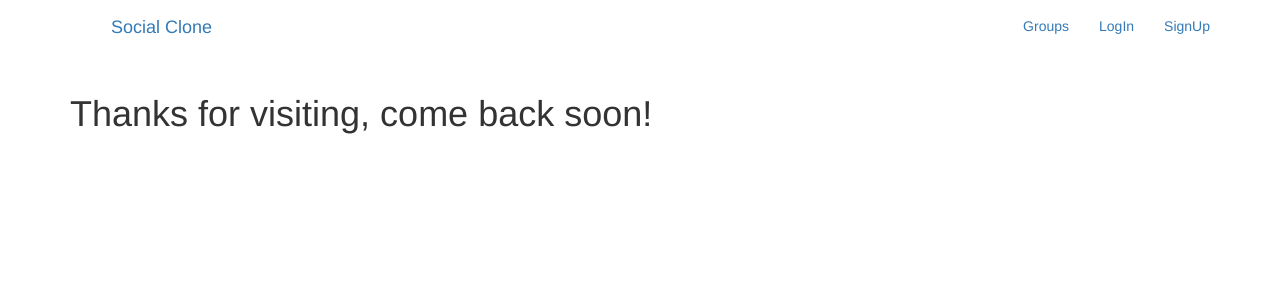
After one commit to chouhanpankaj/Social_clone_project, a Django app: page /thanks/ in a window 1280 px wide. The commit adds this page. Shown: the top 300 px of the page. Run offline with Django 3.2, Linux system fonts and the light colour scheme; some libraries are stand-ins or nearby versions.

Commit message:
signup and login  functionality added

```diff
--- a/Project/settings.py
+++ b/Project/settings.py
@@ -122,3 +122,6 @@ USE_TZ = True
 
 STATIC_URL = '/static/'
 STATICFILES_DIR = [os.path.join(BASE_DIR, 'static')]
+
+LOGIN_REDIRECT_URL = 'test'
+LOGOUT_REDIRECT_URL = 'thanks'
--- a/Project/urls.py
+++ b/Project/urls.py
@@ -20,5 +20,8 @@ from . import views
 urlpatterns = [
     path('admin/', admin.site.urls),
     path('', views.Homepage.as_view(), name='home'),
-    path('accounts/', include('accounts.urls', namespace='accounts')),
+    path('accounts/', include('accounts.urls')),
+    path('test/', views.TestPage.as_view(), name='test'),
+    path('thanks/', views.ThanksPage.as_view(), name='thanks'),
+
 ]
--- a/Project/views.py
+++ b/Project/views.py
@@ -3,3 +3,11 @@ from django.views.generic import TemplateView
 
 class Homepage(TemplateView):
     template_name = 'index.html'
+
+
+class TestPage(TemplateView):
+    template_name = 'test.html'
+
+
+class ThanksPage(TemplateView):
+    template_name = 'thanks.html'
--- a/accounts/forms.py
+++ b/accounts/forms.py
@@ -7,6 +7,7 @@ class UserCreateForm(UserCreationForm):
 
     class Meta:
         fields = ('username', 'email', 'password1', 'password2')
+        # fields = '__all__'
         model = get_user_model()
 
     def __init__(self, *args, **kwargs):
--- a/accounts/urls.py
+++ b/accounts/urls.py
@@ -2,11 +2,10 @@ from django.urls import path
 from django.contrib.auth import views as auth_views
 from . import views
 
-app_name = 'accounts'
+# app_name = 'accounts'
 
 urlpatterns = [
-    path('login/', auth_views.LoginView.as_view(
-        template_name='accounts/login.html'), name='login'),
+    path('login/', auth_views.LoginView.as_view(template_name='accounts/login.html'), name='login'),
+    path('signup/', views.SignUp.as_view(), name='signup'),
     path('logout/', auth_views.LogoutView.as_view(), name='logout'),
-    path('signup/', views.SignUp.as_view(), name='signup'),
 ]
--- a/templates/accounts/login.html
+++ b/templates/accounts/login.html
@@ -16,4 +16,6 @@
     </form>
 </div>
 
+
+
 {% endblock %}
--- a/templates/base.html
+++ b/templates/base.html
@@ -13,7 +13,7 @@
     {% block title %}{% endblock %}
 </head>
 <body>
-    <nav class="navbar navbar-inverse mynav" role="navigation" id="navbar">
+    <nav class="navbar mynav" role="navigation" id="navbar">
         <div class="container">
             <ul class="navbar navbar-nav">
                 <a class="navbar-brand mynav" href="{% url 'home' %}" >Social Clone</a>
@@ -21,13 +21,13 @@
             <ul class="nav navbar-nav navbar-right">
                 {% if user.is_authenticated %}
                 <li><a href="#">Posts</a></li>
-                <li><a href="#">Group</a>s</li>
+                <li><a href="#">Groups</a></li>
                 <li><a href="#">Create Group</a></li>
-                <li><a href="{% url 'accounts:logout'%}">LogOut</a></li>
+                <li><a href="{% url 'logout'%}">LogOut</a></li>
                 {% else %}
                 <li><a href="#">Groups</a></li>
-                <li><a href="{% url 'accounts:login' %}">LogIn</a></li>
-                <li><a href="{% url 'accounts:signup' %}">SignUp</a></li>
+                <li><a href="{% url 'login' %}">LogIn</a></li>
+                <li><a href="{% url 'signup' %}">SignUp</a></li>
                 {% endif %}
             </ul>
         </div>
--- /dev/null
+++ b/templates/thanks.html
@@ -0,0 +1,10 @@
+{% extends 'base.html' %}
+
+{% block title %}
+<title>Thanks Page</title>
+{% endblock %}
+
+{% block content %}
+<h1>Thanks for visiting, come back soon! </h1>
+
+{% endblock %}
```
Also changed, not shown: accounts/views.py (+8 -4 lines), templates/test.html (added, +9 -0 lines), db.sqlite3.
